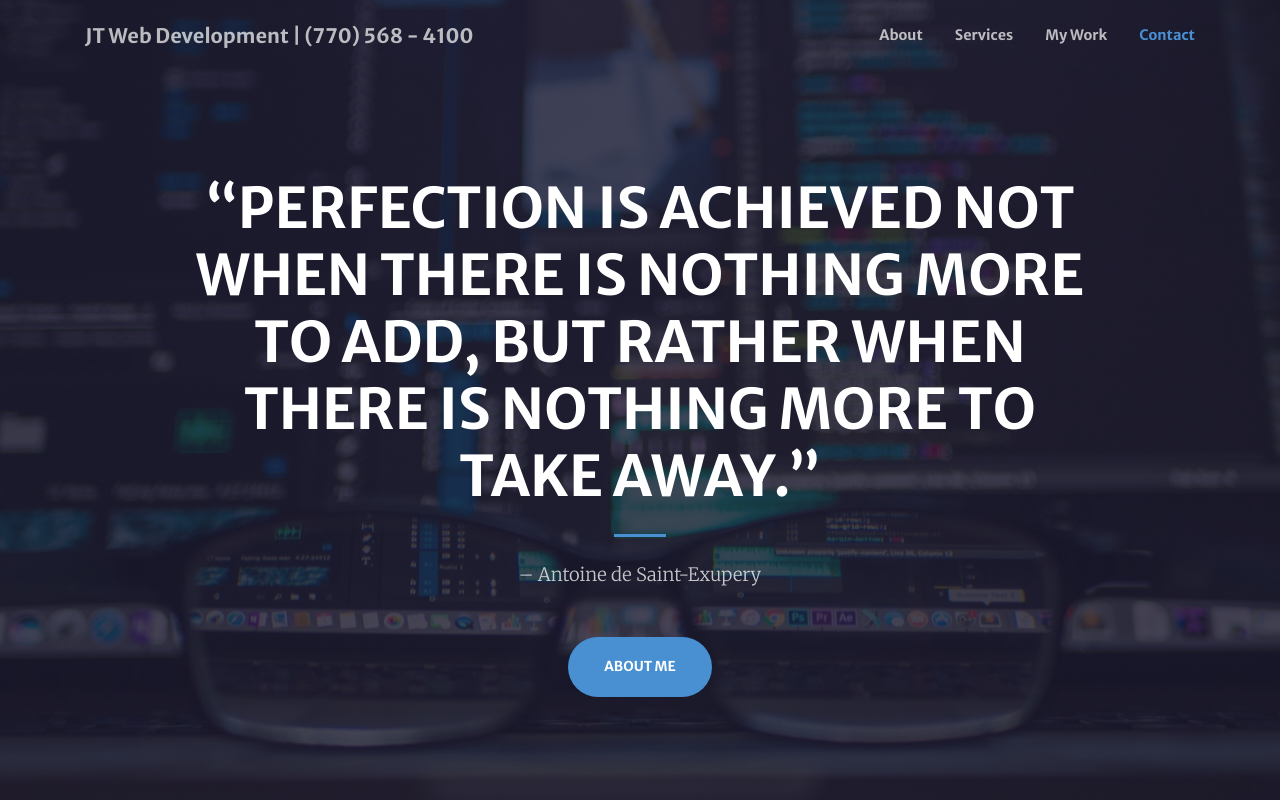
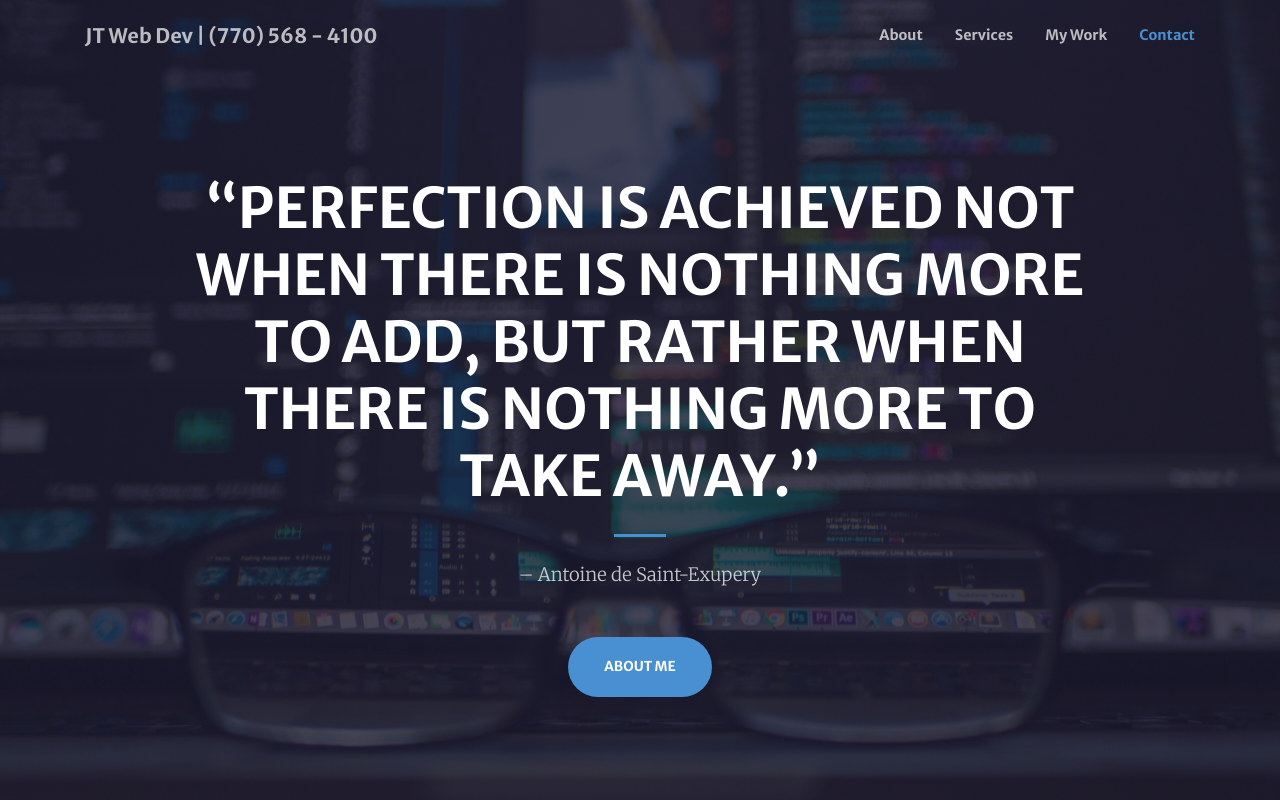
Before and after one commit to julianamtyler/mypage, a website with bundled scripts: page index.html in a window 1280 px wide. Shown: the top 800 px of the page. Built offline with nearby package versions, Linux system fonts and the light colour scheme.

Commit message:
modified nav bar

```diff
--- a/index.html
+++ b/index.html
@@ -31,7 +31,7 @@
   <!-- Navigation -->
   <nav class="navbar navbar-expand-lg navbar-light fixed-top py-3" id="mainNav">
     <div class="container">
-      <a class="navbar-brand js-scroll-trigger" href="#page-top">JT Web Development |  (770) 568 - 4100</a>
+      <a class="navbar-brand js-scroll-trigger" href="#page-top">JT Web Dev | (770) 568 - 4100</a>
       <button class="navbar-toggler navbar-toggler-right" type="button" data-toggle="collapse"
         data-target="#navbarResponsive" aria-controls="navbarResponsive" aria-expanded="false"
         aria-label="Toggle navigation">
```
